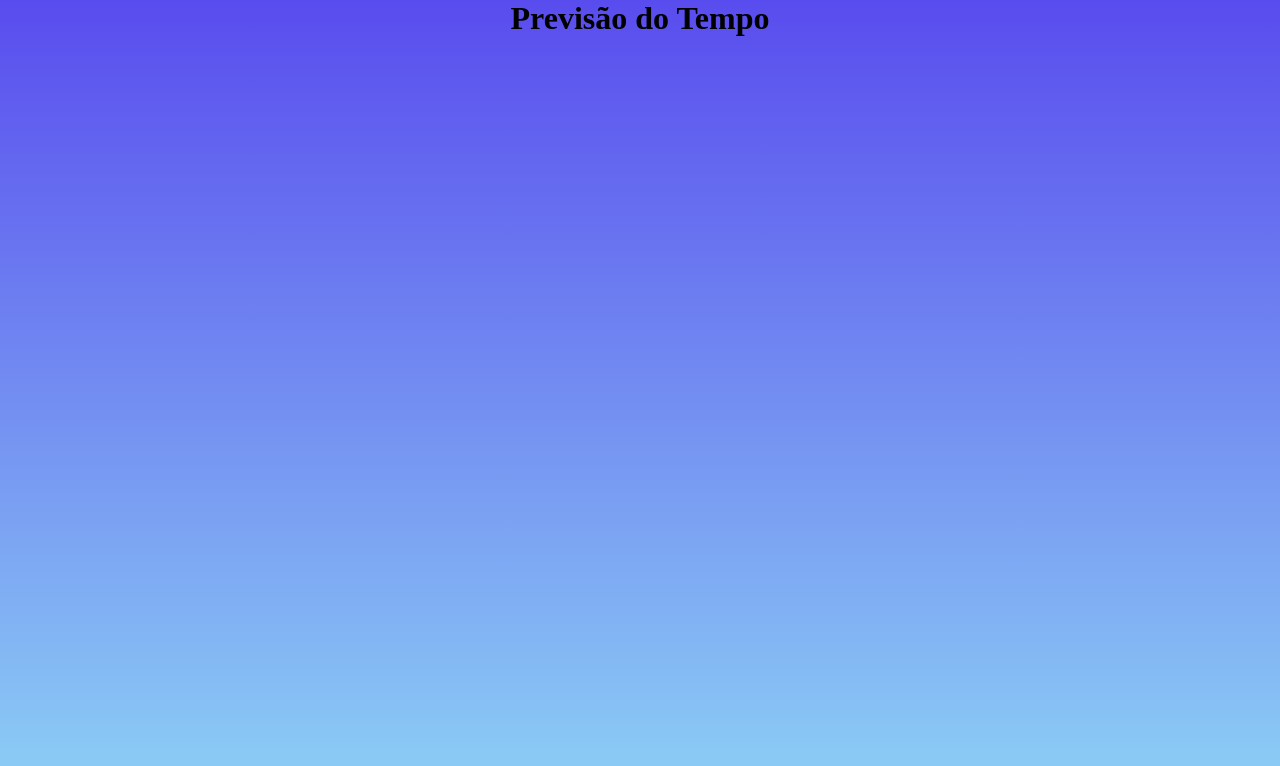
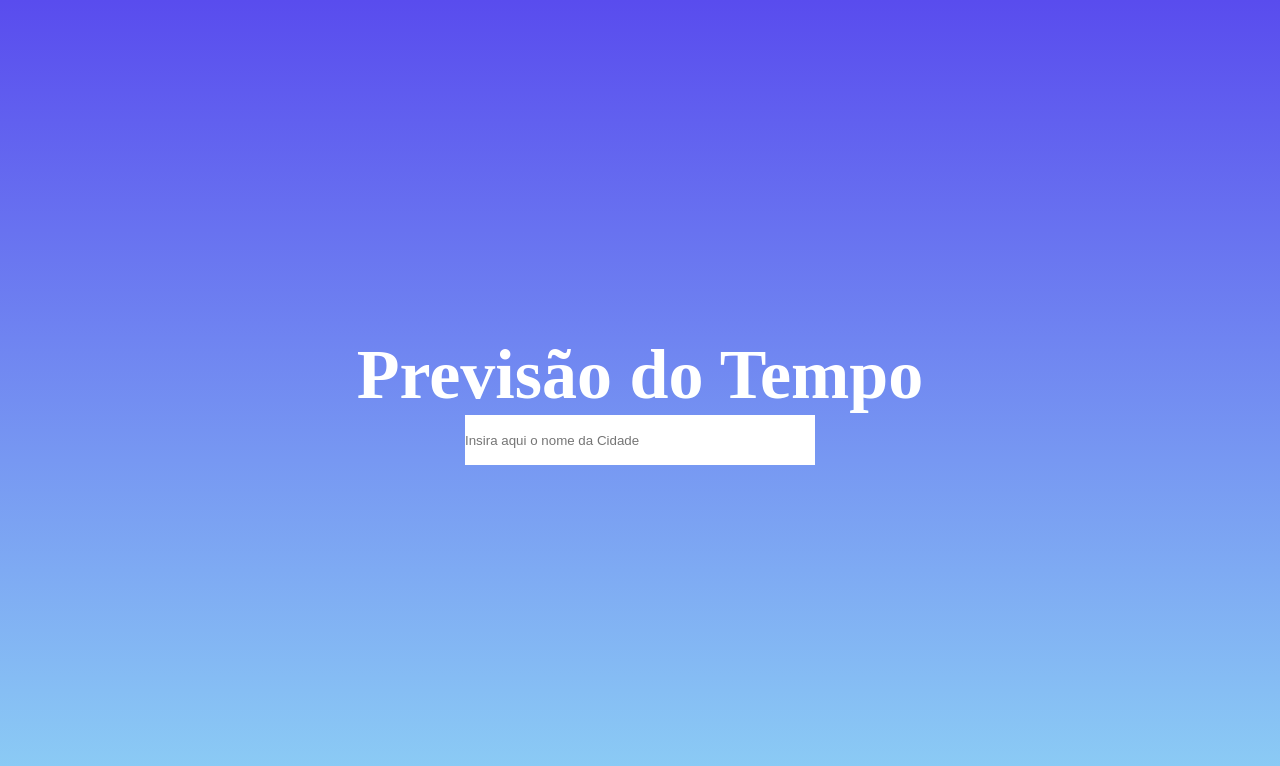
Before and after one commit to RenanCruz7/weather-prediction, an Angular app: page /home in a window 1280 px wide. Shown: the top 766 px of the page. Built offline with nearby package versions, Linux system fonts and the light colour scheme.

Commit message:
Ajustando bugzinhos

```diff
--- a/src/app/components/home/home.component.css
+++ b/src/app/components/home/home.component.css
@@ -1,12 +1,34 @@
 .container {
+    width: 100vw;
+    height: 100vh;
     display: flex;
     flex-direction: column;
     align-items: center;
     justify-content: center;
-    height: 100% !important;
+    background: linear-gradient(180deg, rgba(89, 76, 238, 1) 0%, #8dd0f5 100%);
 }
 
-h1 {
-    text-align: center !important;
-    /* Outros estilos, se necessário */
+.box {
+    width: 800px;
+    height: 800px;
+    background: linear-gradient(180deg, rgba(89, 76, 238, 1) 0%, #8dd0f5 100%);
+    display: flex;
+    flex-direction: column;
+    align-items: center;
+    justify-content: center;
 }
+
+.texto-principal {
+    font-size: 70px; /* ou o tamanho desejado */
+    background: linear-gradient(180deg, rgba(89, 76, 238, 1) 0%, #8dd0f5 100%);
+    background-clip: text;
+    color: white;
+    text-align: center;
+}
+
+.campo {
+    width: 350px;
+    height: 50px;
+    border: white;
+    background: white;
+}
--- a/src/app/components/home/home.component.html
+++ b/src/app/components/home/home.component.html
@@ -1,5 +1,6 @@
-<!-- SeuComponente.component.html -->
-
 <div class="container">
-    <h1 style="text-align: center;">Previsão do Tempo</h1>
-  </div>
+    <div class="box">
+      <h1 class="texto-principal">Previsão do Tempo</h1>
+      <input class="campo" placeholder="Insira aqui o nome da Cidade" type="text">
+    </div>
+</div>
--- a/src/styles.css
+++ b/src/styles.css
@@ -2,8 +2,6 @@
     margin: 0;
     padding: 0;
     background: linear-gradient(180deg, rgba(89, 76, 238, 1) 0%, #8dd0f5 100%);
-    width: 100%;
-    height: 100%;
 }
 
 .ff-fira {font-family: 'Fira Code', sans-serif; color: white;}
```
